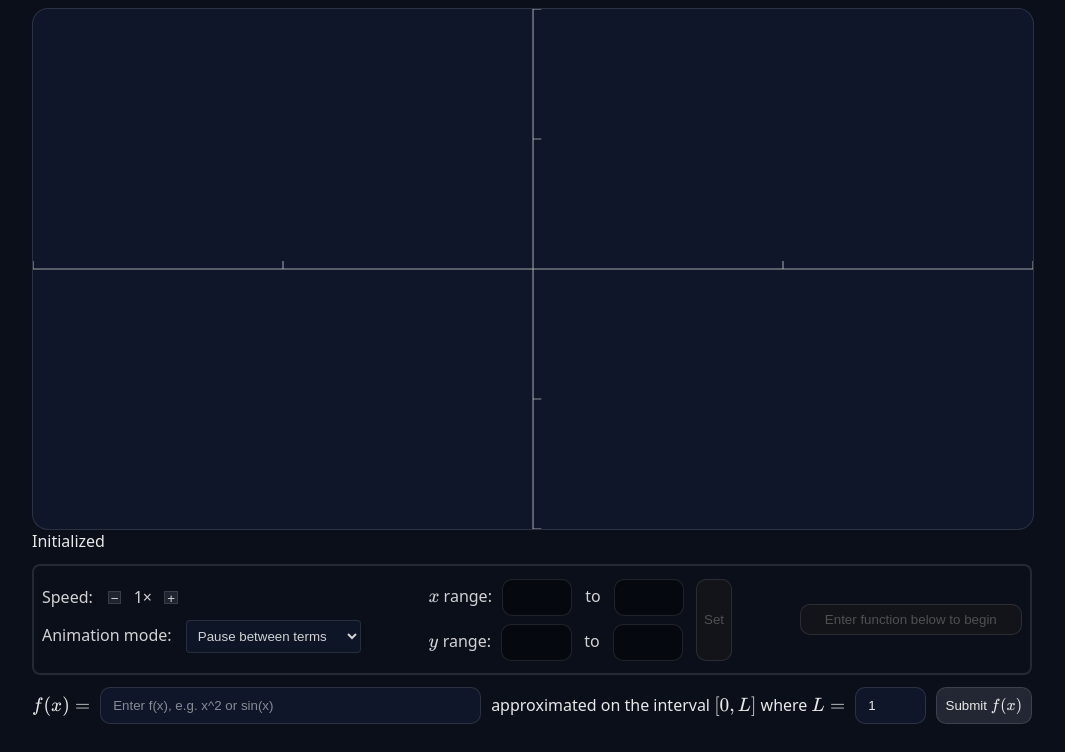
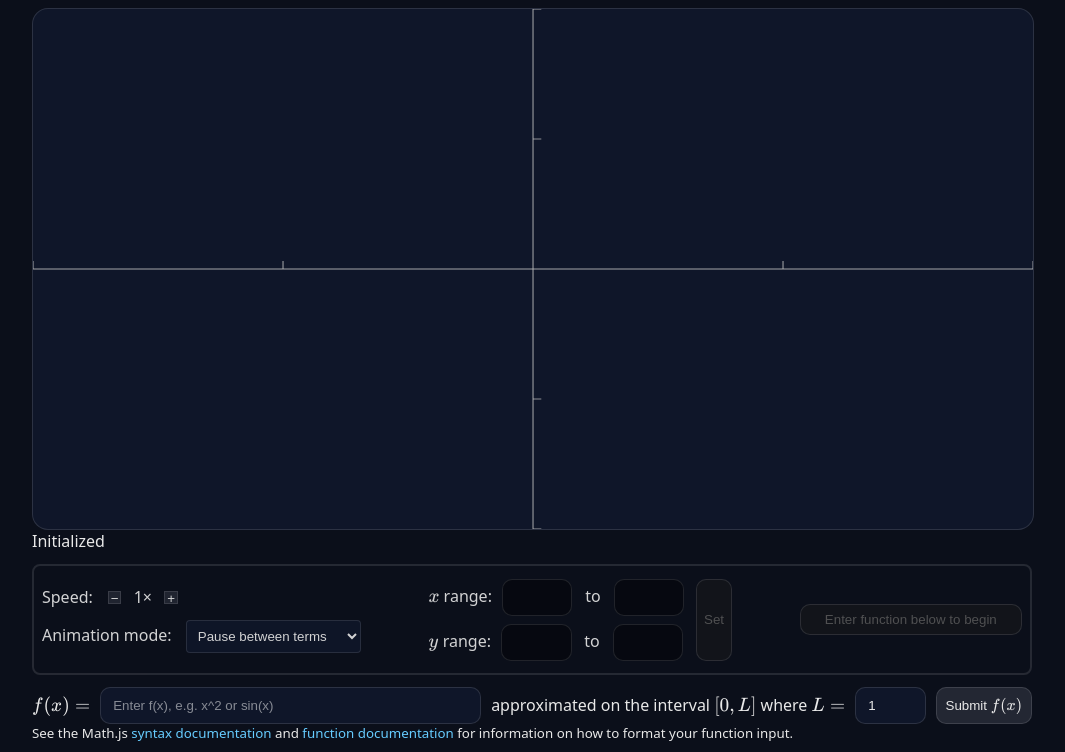
Before and after one commit to bslininger/fourier-visualization, a website built with Vite: page index.html in a window 1280 px wide. Shown: the part 369-1121 px from the top of the page, without its empty margins (108-1173 px from the left). Built offline with nearby package versions, Linux system fonts and the light colour scheme.

Commit message:
Add MathJS links

```diff
--- a/index.html
+++ b/index.html
@@ -32,6 +32,15 @@
         background: #0f1629;
         border: 1px solid rgba(255,255,255,0.12);
         border-radius: 16px;
+      }
+      a,
+      a:visited,
+      a:active {
+        color: #6cf;
+        text-decoration: none;
+      }
+      a:hover {
+        text-decoration: underline;
       }
       .borderedPanel {
         opacity: 0.9;
@@ -123,12 +132,16 @@
         grid-row-end: 3;
         align-self: stretch;
       }
+      .functionInputArea {
+        display: flex;
+        flex-direction: column;
+        margin-top: 12px;
+        margin-bottom: 10px;
+      }
       .functionInput {
         display: flex;
         align-items: center;
         gap: 10px;
-        margin-top: 12px;
-        margin-bottom: 10px;
       }
       .functionInput input {
         flex: 1;
@@ -209,12 +222,15 @@
         <div><button id="continueButton" class="setSubmitButton" style="width: 30ch;" disabled>Enter function below to begin</button></div>
       </div>
 
+      <div class="functionInputArea">
         <div class="functionInput">
           <span id="fxLabel">\$f(x) =\$</span>
           <input id="functionInputTextBox" type="text" autocomplete="off" placeholder="Enter f(x), e.g. x^2 or sin(x)" />
           <span id="approximationText">approximated on the interval \$[0, L]\$ where \$L =\$</span>
           <input id="limit" style="flex: none;" type="number" step="any" min="0" value="1"/>
           <button id="functionSubmit" class="setSubmitButton" style="width: 13ch;">Submit \$f(x)\$</button>
+        </div>
+        <small>See the Math.js <a href="https://mathjs.org/docs/expressions/syntax.html">syntax documentation</a> and <a href="https://mathjs.org/docs/reference/functions.html">function documentation</a> for information on how to format your function input.</small>
       </div>
 
       <footer>
--- a/src/main.ts
+++ b/src/main.ts
@@ -255,7 +255,7 @@ import { LineNode } from "katex/src/domTree.js";
             fCoordinates = getFCoordinates(xMin, xMax, COUNT_SAMPLES)
             f0ToLCoordinates = getFCoordinates(0, fourierL, COUNT_0_TO_L_SAMPLES)
             if (f0ToLCoordinates.every(coordinate => typeof coordinate.y !== "number" || !Number.isFinite(coordinate.y)))
-                throw new Error("Given functiondoes not evaluate to a finite, numeric value at any point.");
+                throw new Error("Given function does not evaluate to a finite, numeric value at any point");
             let yMin0ToL = Math.min(-Y_STARTING_MAGNITUDE + 1, ...f0ToLCoordinates.map(point => point.y));  // +1 and -1 here counteract the -1 and +1 when setting yMagnitude
             let yMax0ToL = Math.max(Y_STARTING_MAGNITUDE - 1, ...f0ToLCoordinates.map(point => point.y));
             let yMagnitude = Math.min(20, Math.max(-(yMin0ToL - 1), yMax0ToL + 1));
```
Lines whose indentation alone changed are shown as unchanged.
